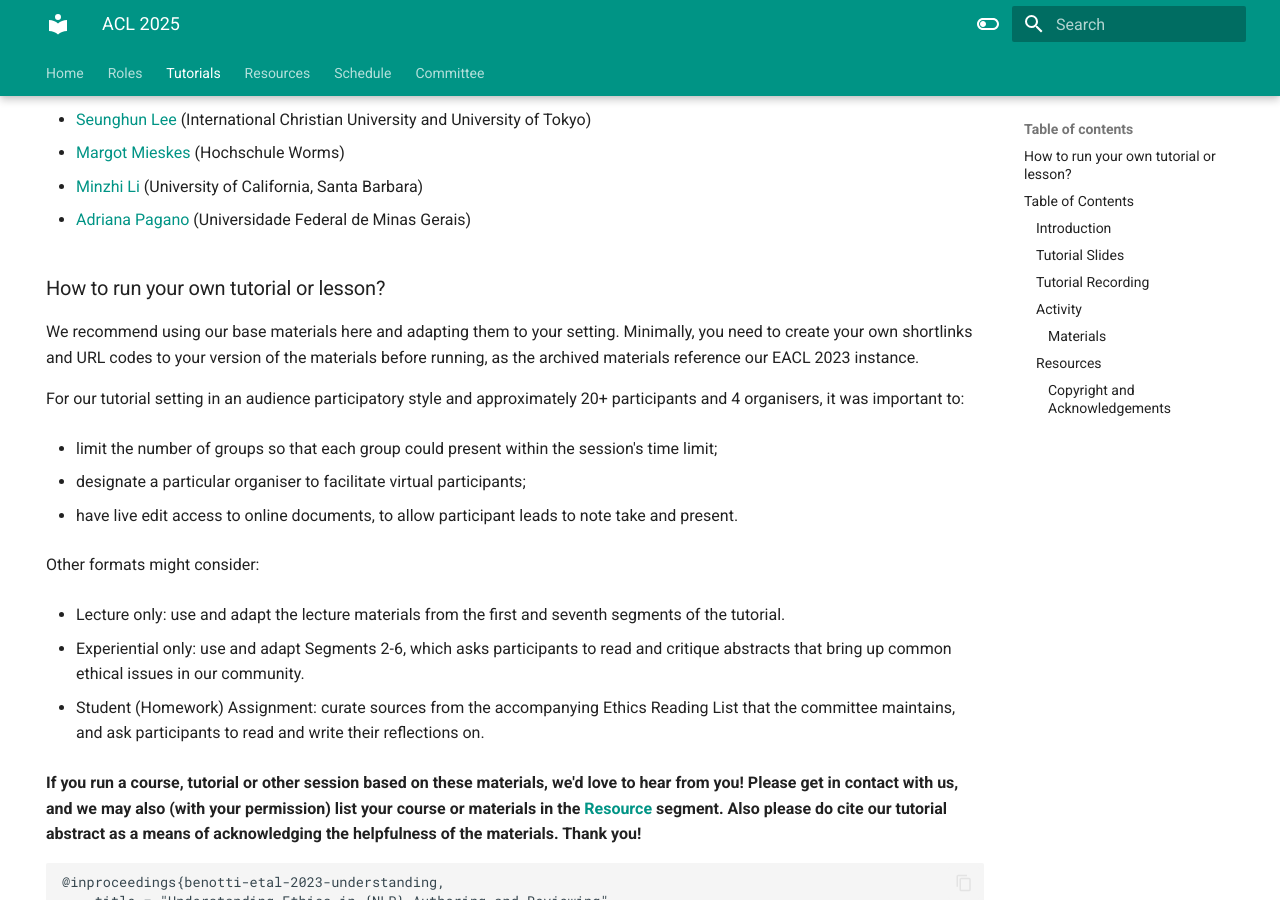
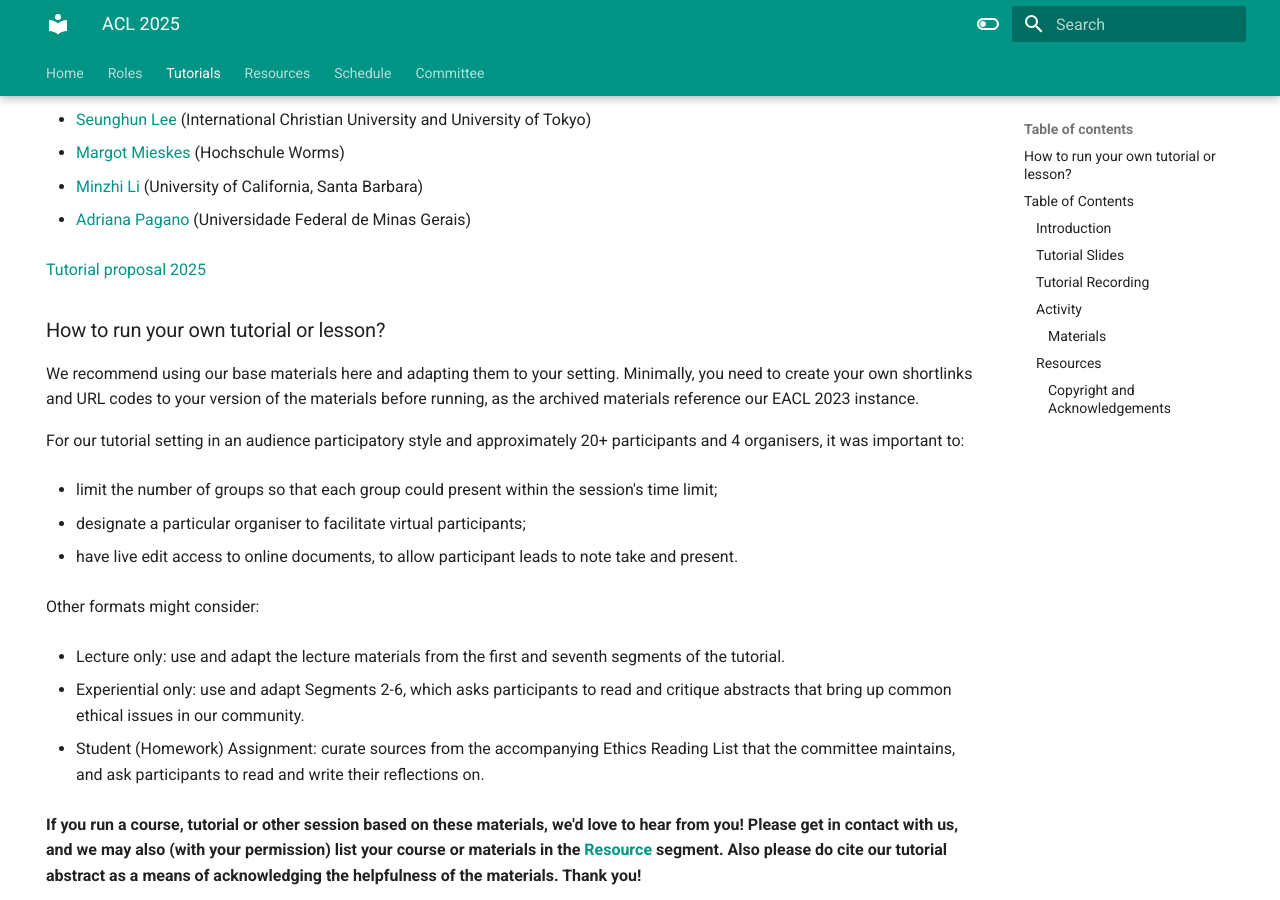
Before and after one commit to knmnyn/ethics-website, an MkDocs documentation site: the page built from docs/tutorials/ACL_2025.md, in a window 1280 px wide and 900 px high, scrolled down 481 px. Built offline with MkDocs 1.6.1 and Material for MkDocs 9.7.7, drawn with Linux system fonts in a browser that asks for light colours.

Commit message:
Adding tutorial proposal link

```diff
--- a/docs/tutorials/ACL_2025.md
+++ b/docs/tutorials/ACL_2025.md
@@ -31,6 +31,8 @@ Authors:
 * [Minzhi Li](https://minzhili.com/) (University of California, Santa Barbara)
 
 * [Adriana Pagano](https://www.ufmg.br/english/teacher/adriana-pagano/) (Universidade Federal de Minas Gerais)
+
+<a href="Ethics_Tutorial_Proposal__ACL_2025.pdf">Tutorial proposal 2025</a>
 
 ### How to run your own tutorial or lesson?
 
```
